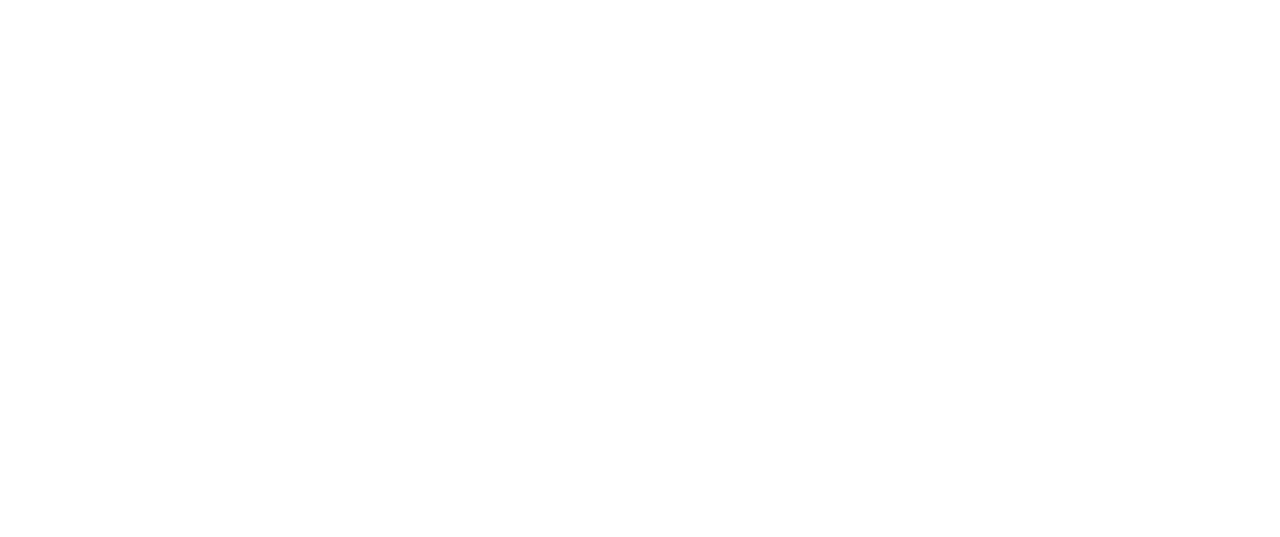
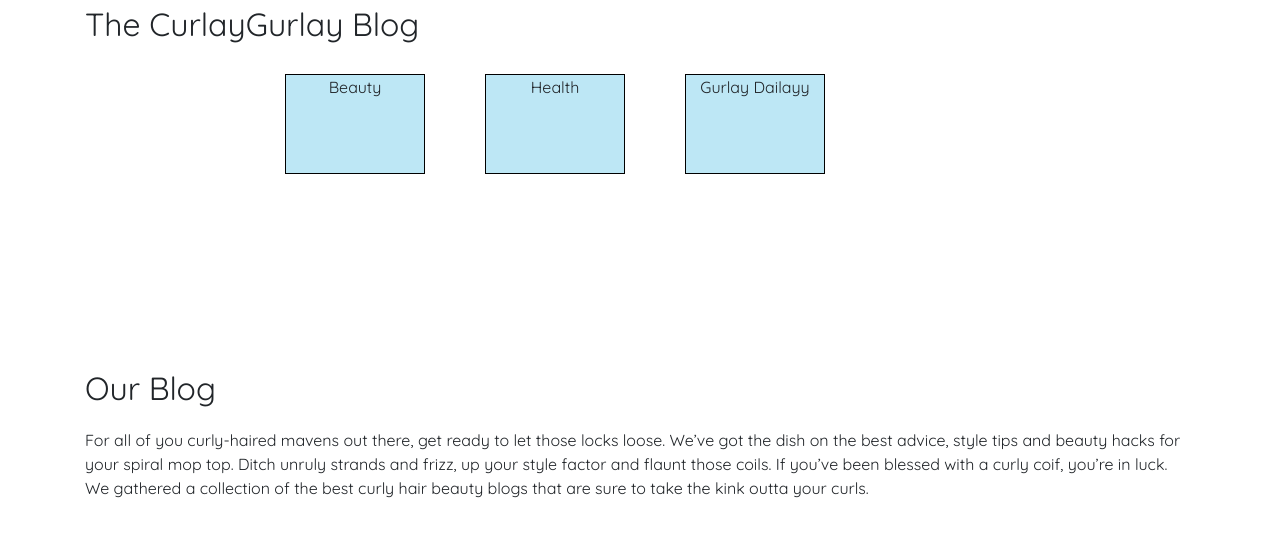
Before and after one commit to lindseyvaughn/curlaygurlay, a Django app: page /curlaygurlay/blog in a window 1280 px wide. Before the commit the part shown is empty. Shown: the top 537 px of the page. Run offline with Django 3.2, Linux system fonts and the light colour scheme; parts of the project's set-up code (start-up, migrations or seed data) failed here and were passed over; some libraries are stand-ins or nearby versions.

Commit message:
upgraded

```diff
--- /dev/null
+++ b/apps/first_app/static/first_app/css/blog_page.css
@@ -0,0 +1,51 @@
+
+p{
+    font-family: 'Quicksand', sans-serif;
+}
+.blog{
+    font-size: 200%;
+    font-family: 'Quicksand', sans-serif;
+}
+.box1{
+    border-style: groove;
+    border-color: black;
+    border-width: thin;
+    width: 140px;
+    height: 100px;
+    left: 200px;
+    position: relative;
+    bottom:-10px;
+    text-align: center;
+    background-color: rgb(189, 231, 245);
+
+}
+.box2{
+    border-style: groove;
+    border-color: black;
+    border-width: thin;
+    width: 140px;
+    height: 100px;
+    position: relative;
+    left: 400px;
+    position: relative;
+    bottom:90px;
+    text-align: center;
+    background-color: rgb(189, 231, 245);
+}
+.box3{
+    border-style: groove;
+    border-color: black;
+    border-width: thin;
+    width: 140px;
+    height: 100px;
+    position: relative;
+    left: 600px;
+    position: relative;
+    bottom:190px;
+    text-align: center;
+    background-color: rgb(189, 231, 245);
+}
+.faveblogs{
+    font-size: 200%;
+    font-family: 'Quicksand', sans-serif;
+}
--- a/apps/first_app/templates/first_app/blog_page.html
+++ b/apps/first_app/templates/first_app/blog_page.html
@@ -15,23 +15,25 @@
     <script src="https://stackpath.bootstrapcdn.com/bootstrap/4.3.1/js/bootstrap.min.js"
         integrity="sha384-JjSmVgyd0p3pXB1rRibZUAYoIIy6OrQ6VrjIEaFf/nJGzIxFDsf4x0xIM+B07jRM"
         crossorigin="anonymous"></script>
-    <title>CurlayGurlay - Blog Page</title>
+        {% load static %}
+        <link href="https://fonts.googleapis.com/css?family=Quicksand&display=swap" rel="stylesheet">
+        <link rel="stylesheet" href="{% static 'first_app/css/blog_page.css' %}">
+    <title>CurlayGurlay Blog Page</title>
 </head>
 <body>
     <div class='container'>
-
-
-
-
-
-
-
-
-
-
-
-
-
+        <p class='blog'>The CurlayGurlay Blog</p>
+        <div class='box1'>
+            <p class='beauty'>Beauty</p>
+        </div>
+        <div class='box2'>
+                <p class='health'>Health</p>
+        </div>
+        <div class='box3'>
+                <p class='gurlaydaily'>Gurlay Dailayy</p>
+        </div>
+       <p class='faveblogs'>Our Blog</p>
+       <p> For all of you curly-haired mavens out there, get ready to let those locks loose. We’ve got the dish on the best advice, style tips and beauty hacks for your spiral mop top. Ditch unruly strands and frizz, up your style factor and flaunt those coils. If you’ve been blessed with a curly coif, you’re in luck. We gathered a collection of the best curly hair beauty blogs that are sure to take the kink outta your curls.</p>
 
     </div>
 </body>
```
Also changed, not shown: apps/first_app/static/first_app/css/home_page.css (+12 -0 lines), apps/first_app/templates/first_app/home_page.html (+7 -3 lines).
